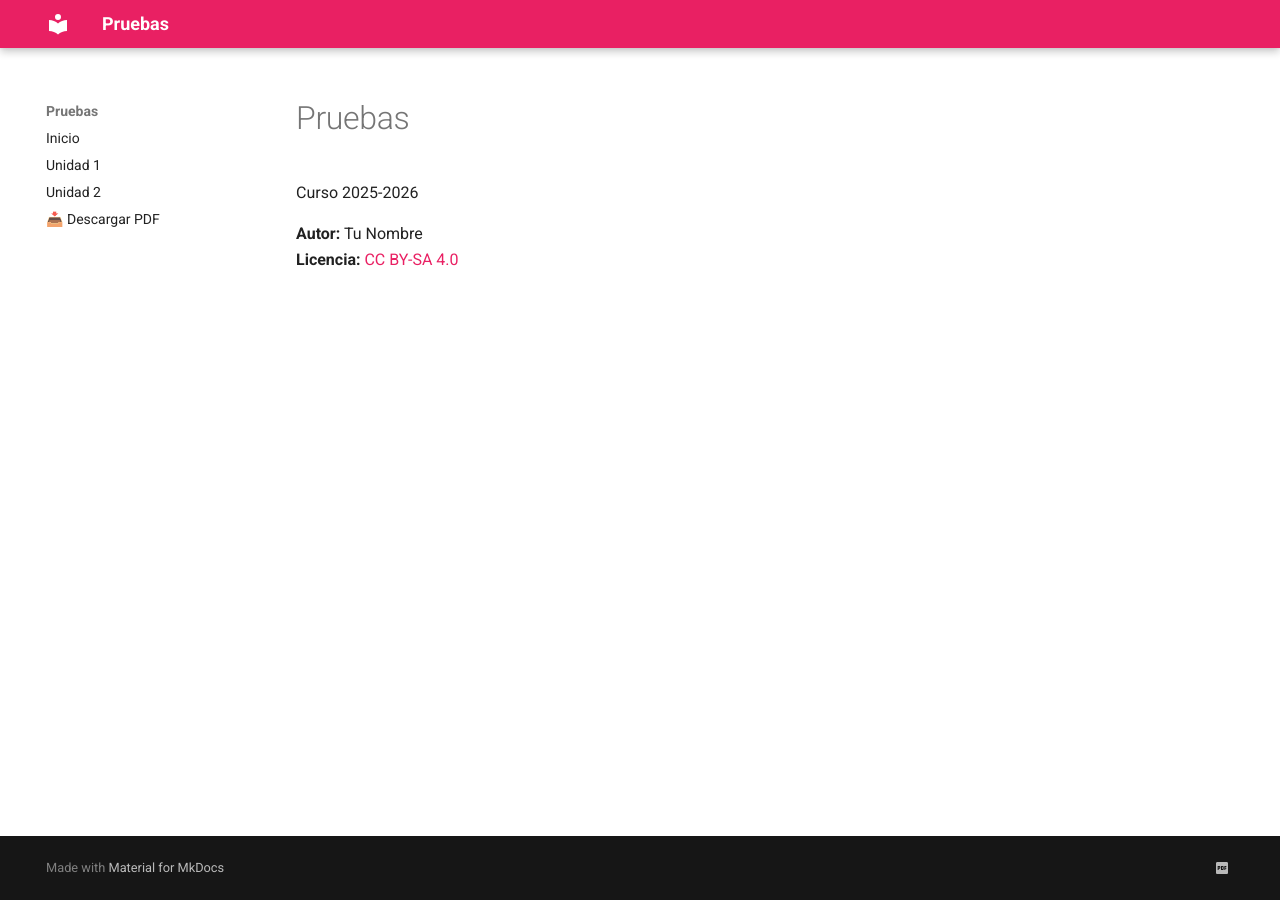
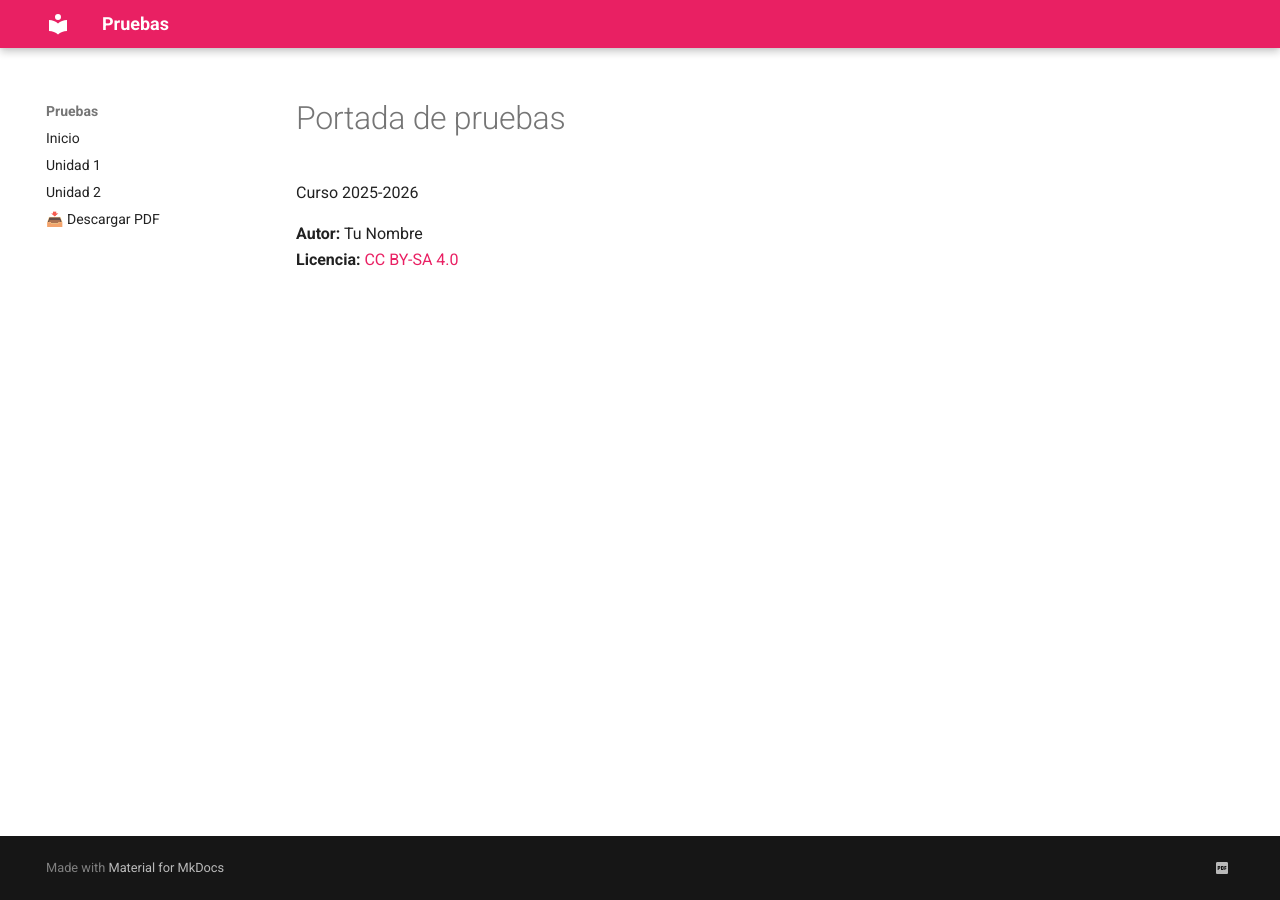
Before and after one commit to bpaterna/pruebas, an MkDocs documentation site: the page built from docs/portada.md, in a window 1280 px wide. Built offline with MkDocs 1.6.1 and Material for MkDocs 9.7.7, drawn with Linux system fonts in a browser that asks for light colours.

Commit message:
Update portada.md

```diff
--- a/docs/portada.md
+++ b/docs/portada.md
@@ -1,4 +1,4 @@
-# Pruebas
+# Portada de pruebas
 
 Curso 2025-2026
 
```
